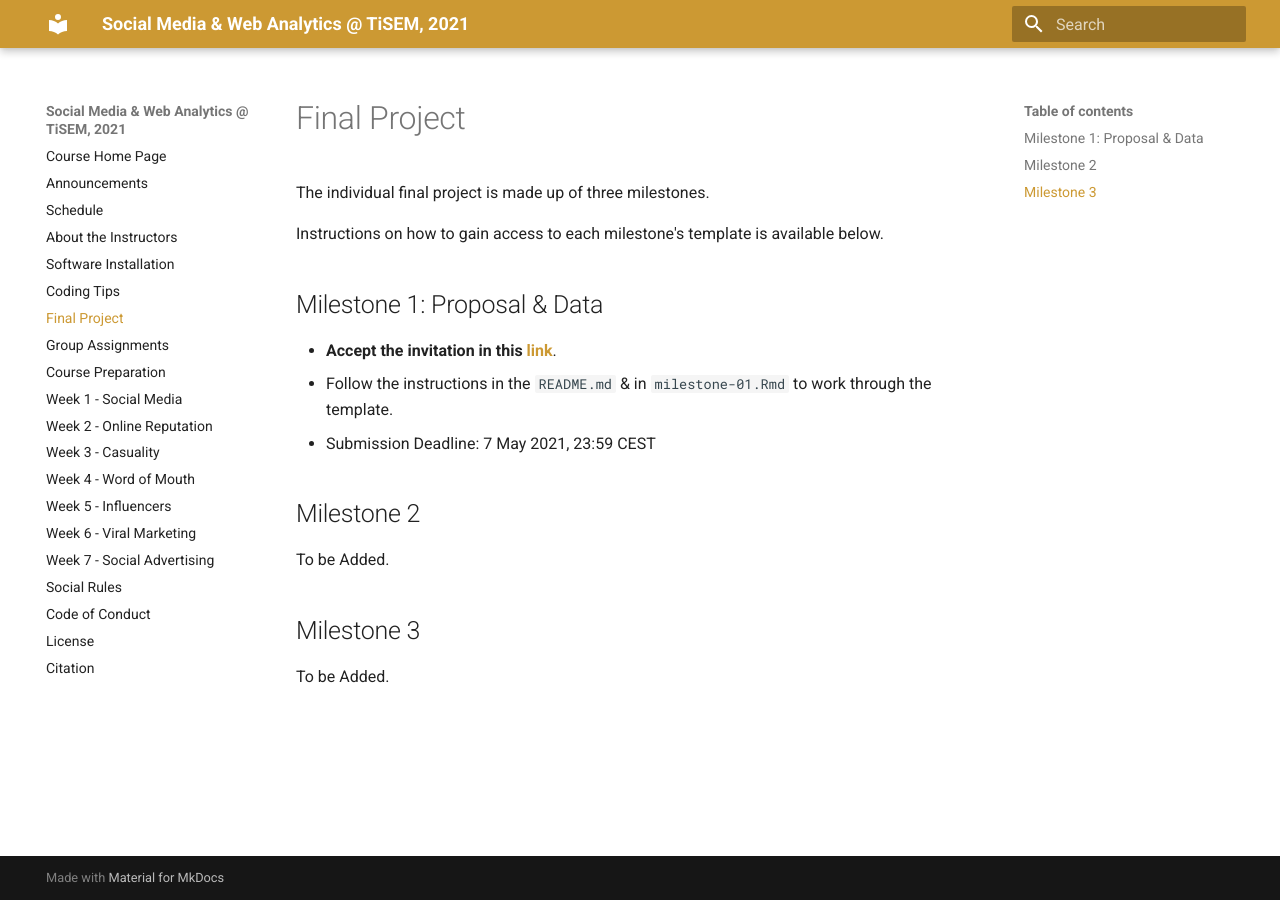
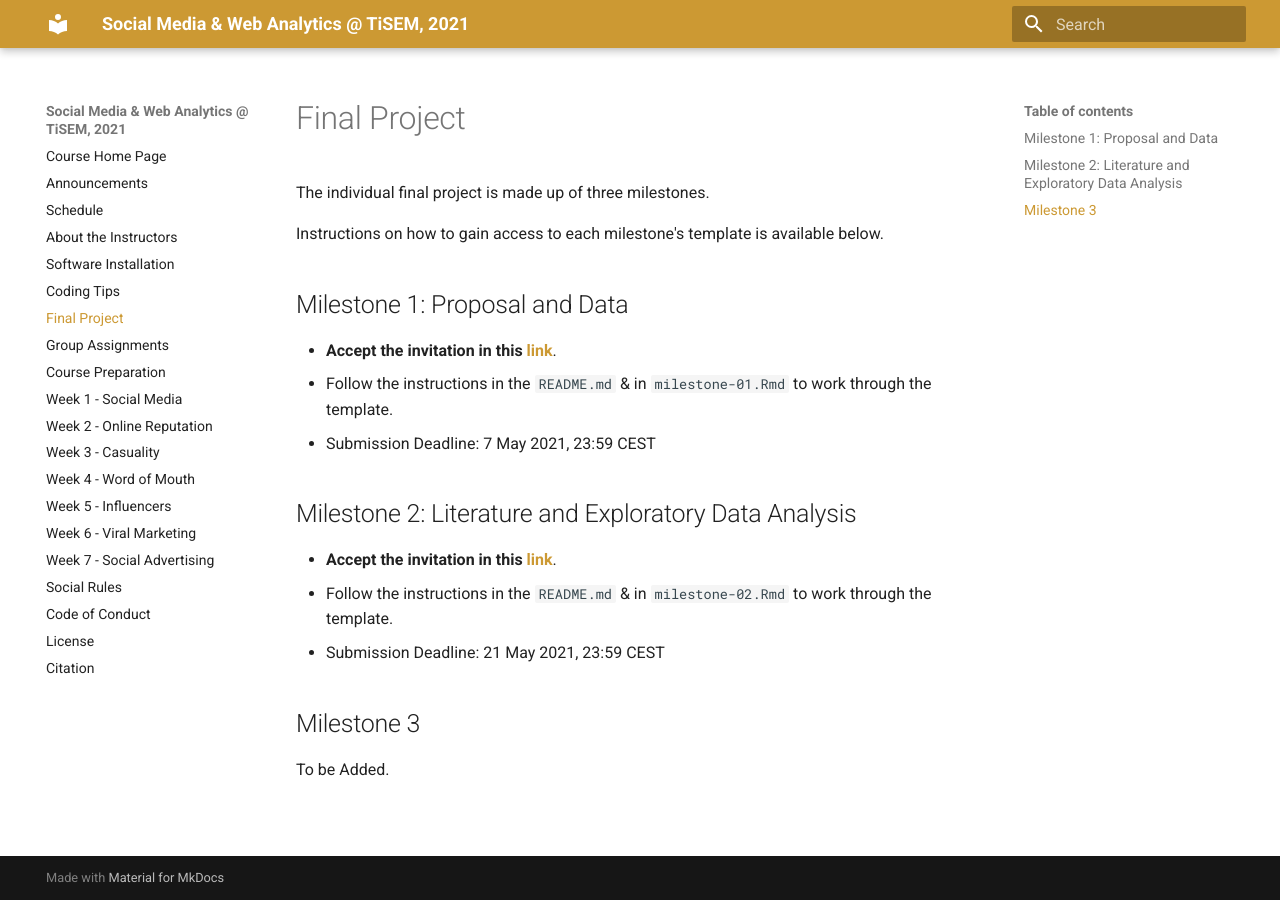
Before and after one commit to tisem-digital-marketing/2021-smwa, an MkDocs documentation site: the page built from docs/final_project.md, in a window 1280 px wide. Built offline with MkDocs 1.6.1 and Material for MkDocs 9.7.7, drawn with Linux system fonts in a browser that asks for light colours; old or Windows-style settings are respelled for this version of MkDocs.

Commit message:
milestone 2

```diff
--- a/docs/final_project.md
+++ b/docs/final_project.md
@@ -4,18 +4,21 @@ The individual final project is made up of three milestones.
 
 Instructions on how to gain access to each milestone's template is available below.
 
-## Milestone 1: Proposal & Data
+## Milestone 1: Proposal and Data
 
 * **Accept the invitation in this [link][milestone-01]**.
 * Follow the instructions in the `README.md` & in `milestone-01.Rmd`  to work through the template.
 * Submission Deadline: 7 May 2021, 23:59 CEST
 
-## Milestone 2
+## Milestone 2: Literature and Exploratory Data Analysis
 
-To be Added.
+* **Accept the invitation in this [link][milestone-02]**.
+* Follow the instructions in the `README.md` & in `milestone-02.Rmd`  to work through the template.
+* Submission Deadline: 21 May 2021, 23:59 CEST
 
 ## Milestone 3
 
 To be Added.
 
 [milestone-01]: https://classroom.github.com/a/_DLxcUl2
+[milestone-02]: https://classroom.github.com/a/7g8gkg2R
```
